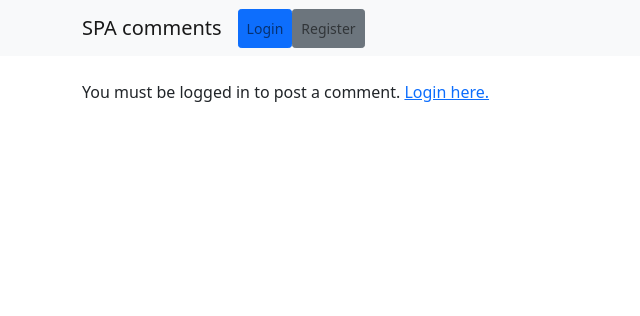
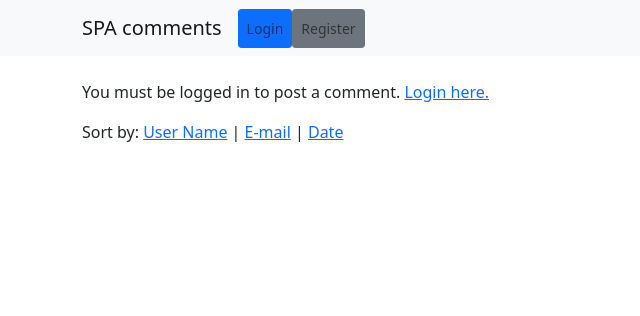
Before and after one commit to elenvides/spa_comments, a Django app: page /comments/ in a window 1280 px wide. Shown: the top 316 px of the page, without its empty margins (0-640 px from the left). Run offline with Django 4.2, Linux system fonts and the light colour scheme; data that the repository does not hold is empty.

Commit message:
sorting with username, email, created_at

```diff
--- a/src/comments/templates/comments/_comment.html
+++ b/src/comments/templates/comments/_comment.html
@@ -27,6 +27,7 @@
                     <br>
                     <small class="form-text text-muted">{{ form.text.help_text|safe }}</small>
                 </div>
+                <br>
                 <div class="mb-3">
                     {{ form.image.label_tag }} {{ form.image }}
                 </div>
--- a/src/comments/templates/comments/comments_list.html
+++ b/src/comments/templates/comments/comments_list.html
@@ -6,7 +6,7 @@
         <!-- Button to show/hide the form -->
         <button type="button" class="btn btn-success mb-3" onclick="toggleForm()">Add New Comment</button>
 
-        <!-- Form (hidden by default) -->
+        <!-- region Form for comments (hidden by default) -->
         <div id="commentForm" style="display: none;">
             {% if form.errors %}
                 <div class="alert alert-danger" role="alert">
@@ -36,9 +36,21 @@
                 <button type="submit" class="btn btn-success">Submit</button>
             </form>
         </div>
+        <!-- endregion Form for comments (hidden by default) -->
     {% else %}
         <p>You must be logged in to post a comment. <a href="{% url 'login' %}">Login here.</a></p>
     {% endif %}
+
+    <!-- region Sorting links -->
+    <div class="mb-3">
+        Sort by:
+        <a href="#" onclick="sort('user__username')">User Name</a> |
+        <a href="#" onclick="sort('user__email')">E-mail</a> |
+        <a href="#" onclick="sort('created_at')">Date</a>
+    </div>
+    <!-- endregion Sorting links -->
+
+    <!-- region Comments list -->
     <div class="list-group">
         {% for comment in comments %}
             {% if not comment.parent_comment %}
@@ -46,9 +58,16 @@
             {% endif %}
         {% endfor %}
     </div>
+    <!-- endregion Comments list -->
 </div>
 
 <script>
+    function sort(sortBy) {
+        let order = new URLSearchParams(window.location.search).get('order');
+        order = order === 'asc' ? 'desc' : 'asc';
+        window.location.search = new URLSearchParams({sort_by: sortBy, order}).toString();
+    }
+
     function toggleForm() {
         const form = document.getElementById("commentForm");
         if (form.style.display === "none") {
--- a/src/comments/views.py
+++ b/src/comments/views.py
@@ -11,10 +11,29 @@ class CommentsListView(ListView):
     model = Comment
     template_name = 'comments/comments_list.html'
     context_object_name = 'comments'
-    ordering = ['-created_at']
+
+    def get_queryset(self):
+        # Getting sort params from URL. default: "-created_at" (LIFO)
+        sort_by = self.request.GET.get('sort_by', '-created_at')
+        order = self.request.GET.get('order', 'desc')
+
+        # check if sort params
+        if sort_by not in ['user__username', 'user__email', 'created_at']:
+            sort_by = '-created_at'
+
+        # Determine the sorting order
+        if order == 'asc':
+            sort_by = sort_by.lstrip('-')
+        else:
+            sort_by = '-' + sort_by.lstrip('-')
+
+        # Sort main comments using params.
+        return super().get_queryset().filter(parent_comment__isnull=True).order_by(sort_by)
 
     def get_context_data(self, **kwargs):
         context = super().get_context_data(**kwargs)
+        context['sort_by'] = self.request.GET.get('sort_by', '-created_at')
+        context['order'] = self.request.GET.get('order', 'desc')
         if 'form' not in context:
             context['form'] = CommentForm()
         return context
```
Lines whose indentation alone changed are shown as unchanged.
